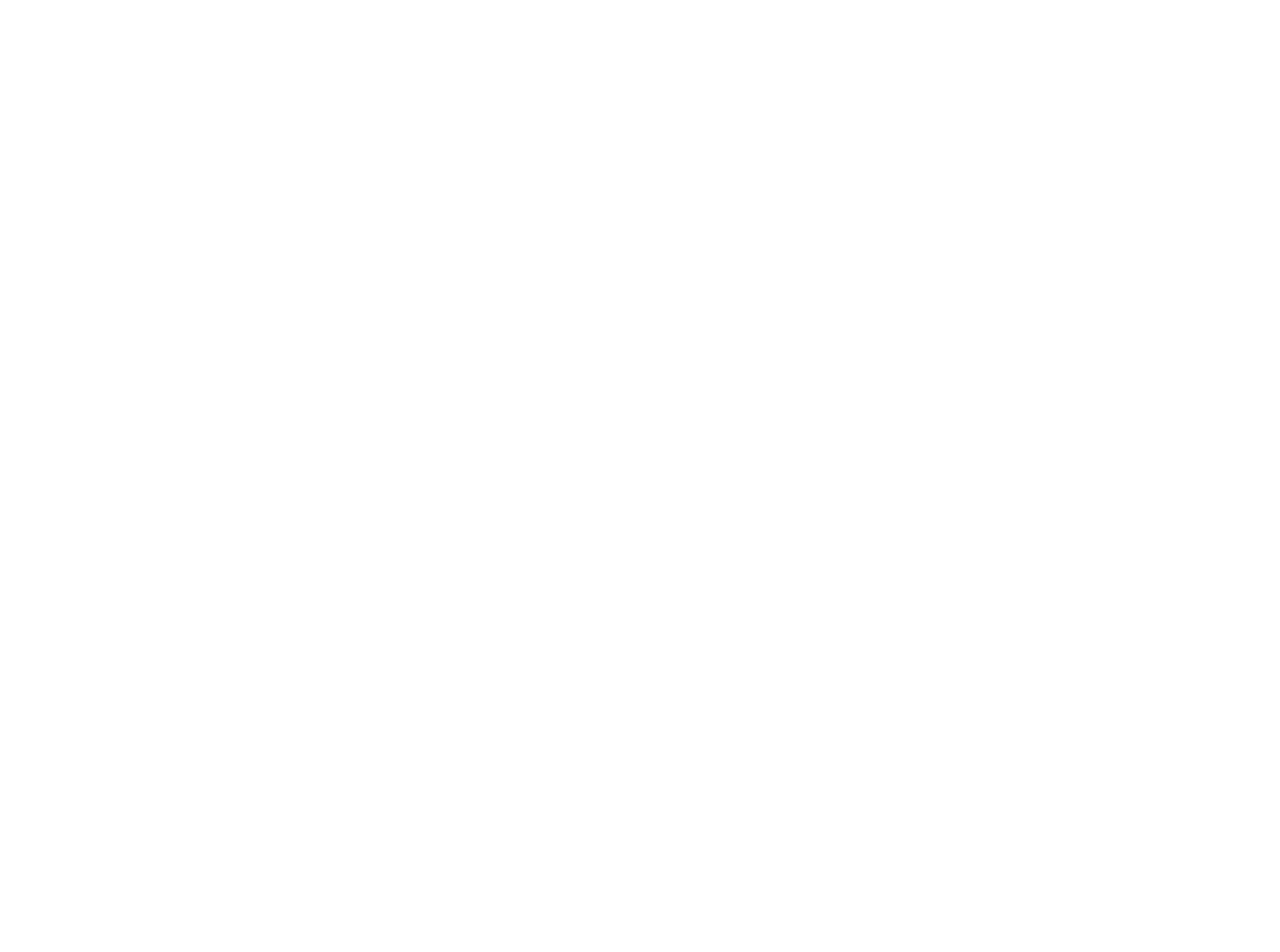
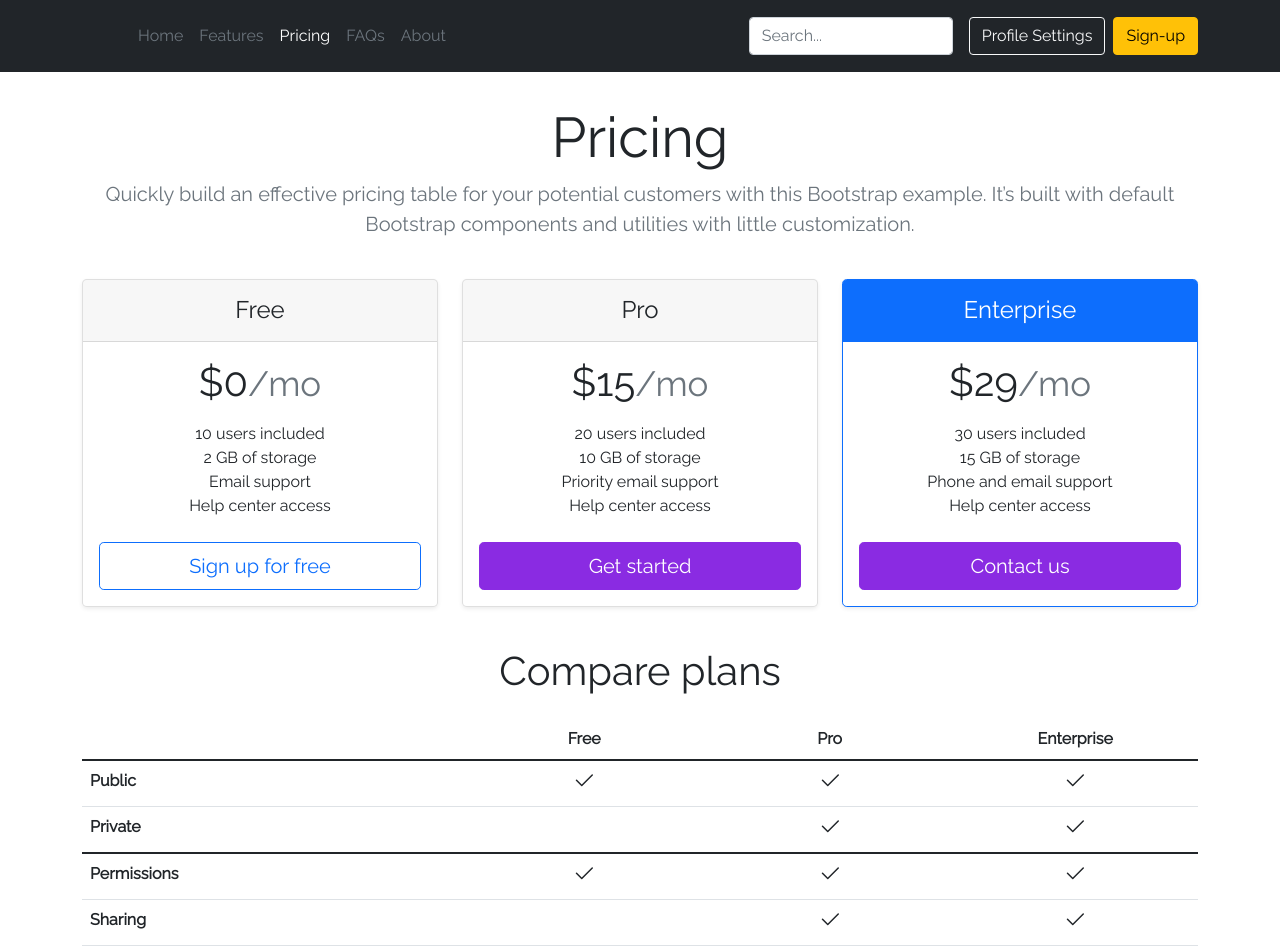
Before and after one commit to astrolabs-csds/cs-coding-janmar-2022_week-67_frontend, a React (Create React App) app: page /pricing in a window 1280 px wide. Shown: the top 952 px of the page. Before the commit the page ends 800 px from the top, so only its background shows below. Built offline with nearby package versions, Linux system fonts and the light colour scheme.

Commit message:
Added PricingScreen. Updated app for UserContext.

```diff
--- a/public/index.html
+++ b/public/index.html
@@ -19,6 +19,10 @@
     <script src="https://cdn.jsdelivr.net/npm/bootstrap@5.1.3/dist/js/bootstrap.bundle.min.js" integrity="sha384-ka7Sk0Gln4gmtz2MlQnikT1wXgYsOg+OMhuP+IlRH9sENBO0LRn5q+8nbTov4+1p" crossorigin="anonymous"></script>
 
 
+    <link rel="preconnect" href="https://fonts.googleapis.com">
+    <link rel="preconnect" href="https://fonts.gstatic.com" crossorigin>
+    <link href="https://fonts.googleapis.com/css2?family=Raleway:ital@0;1&display=swap" rel="stylesheet">
+
     <title>React App</title>
   </head>
   <body>
--- a/src/AboutScreen.js
+++ b/src/AboutScreen.js
@@ -1,14 +1,7 @@
-import NavBar from "./NavBar"
-
 function AboutScreen(props) {
 
     return (
-        <div>
-
-            <NavBar {...props}/>
-            <h1>About Screen</h1>
-
-        </div>
+        <h1>About Screen</h1>
     )
 };
 
--- a/src/App.js
+++ b/src/App.js
@@ -1,13 +1,18 @@
 import { BrowserRouter, Switch, Route } from "react-router-dom";
+import LayoutRoute from "./LayoutRoute.js";
 import MainScreen from './MainScreen.js';
 import AboutScreen from "./AboutScreen.js";
+import PricingScreen from "./PricingScreen.js";
+import ProfileSettingsScreen from "./ProfileSettingsScreen.js";
 
 function App() {
     return (
         <BrowserRouter>
             <Switch>
-                <Route path="/" component={MainScreen} exact={true} />
-                <Route path="/about" component={AboutScreen} exact={true} />
+                <LayoutRoute path="/" component={MainScreen} exact={true} />
+                <LayoutRoute path="/about" component={AboutScreen} exact={true} />
+                <LayoutRoute path="/pricing" component={PricingScreen} exact={true} />
+                <LayoutRoute path="/profile-settings" component={ProfileSettingsScreen} exact={true} />
             </Switch>
         </BrowserRouter>
     )
--- /dev/null
+++ b/src/LayoutRoute.js
@@ -0,0 +1,16 @@
+import { Route } from 'react-router-dom';
+import NavBar from './NavBar.js';
+import Footer from './Footer.js';
+import React from 'react';
+
+function LayoutRoute(props) {
+    return (
+        <>
+            <NavBar {...props} />
+            <Route path={props.path} exact={props.exact} component={props.component} />
+            <Footer {...props} />
+        </>
+    )
+};
+
+export default LayoutRoute;
--- a/src/MainScreen.js
+++ b/src/MainScreen.js
@@ -1,15 +1,11 @@
-import NavBar from "./NavBar";
-import Hero from "./Hero";
-import Features from "./Features";
-import Footer from "./Footer";
+import Hero from './Hero';
+import Features from './Features';
 
 function MainScreen(props) {
   return (
     <div>
-      <NavBar {...props}></NavBar>
       <Hero></Hero>
       <Features></Features>
-      <Footer></Footer>
     </div>
   );
 }
--- a/src/NavBar.js
+++ b/src/NavBar.js
@@ -19,11 +19,11 @@ function NavBar(props) {
             setLinkState(
                 {
                     ...initialState,
-                    [props.match.path]: 'text-white'
+                    [props.path]: 'text-white'
                 }
             )
         },
-        [ props.match.path ]
+        [ props.path ]
     )
 
 
@@ -48,13 +48,13 @@ function NavBar(props) {
                     <li><Link to="/about" className={`nav-link px-2 ${linkState['/about']}`}>About</Link></li>
                 </ul>
 
-                <form className="col-12 col-lg-auto mb-3 mb-lg-0 me-lg-3">
+                <div className="col-12 col-lg-auto mb-3 mb-lg-0 me-lg-3">
                     <input type="search" className="form-control form-control-dark" placeholder="Search..." aria-label="Search" />
-                </form>
+                </div>
 
                 <div className="text-end">
-                <button type="button" className="btn btn-outline-light me-2">Login</button>
-                <button type="button" className="btn btn-warning">Sign-up</button>
+                    <Link to="/profile-settings" className="btn btn-outline-light me-2">Profile Settings</Link>
+                    <button type="button" className="btn btn-warning">Sign-up</button>
                 </div>
             </div>
             </div>
--- /dev/null
+++ b/src/PricingScreen.js
@@ -0,0 +1,131 @@
+function PricingScreen() {
+  return (
+    <>
+<div className="container py-3">
+  <svg xmlns="http://www.w3.org/2000/svg" style={{"display": "none"}}>
+      <symbol id="check" viewBox="0 0 16 16">
+          <title>Check</title>
+          <path d="M13.854 3.646a.5.5 0 0 1 0 .708l-7 7a.5.5 0 0 1-.708 0l-3.5-3.5a.5.5 0 1 1 .708-.708L6.5 10.293l6.646-6.647a.5.5 0 0 1 .708 0z"/>
+      </symbol>
+  </svg>
+  <div className="pricing-header p-3 pb-md-4 mx-auto text-center">
+    <h1 className="display-4 fw-normal">Pricing</h1>
+    <p className="fs-5 text-muted">Quickly build an effective pricing table for your potential customers with this Bootstrap example. It’s built with default Bootstrap components and utilities with little customization.</p>
+</div>
+  <main>
+      <div className="row row-cols-1 row-cols-md-3 mb-3 text-center">
+        <div className="col">
+          <div className="card mb-4 rounded-3 shadow-sm">
+            <div className="card-header py-3">
+              <h4 className="my-0 fw-normal">Free</h4>
+            </div>
+            <div className="card-body">
+              <h1 className="card-title pricing-card-title">$0<small className="text-muted fw-light">/mo</small></h1>
+              <ul className="list-unstyled mt-3 mb-4">
+                <li>10 users included</li>
+                <li>2 GB of storage</li>
+                <li>Email support</li>
+                <li>Help center access</li>
+              </ul>
+              <button type="button" className="w-100 btn btn-lg btn-outline-primary">Sign up for free</button>
+            </div>
+          </div>
+        </div>
+        <div className="col">
+          <div className="card mb-4 rounded-3 shadow-sm">
+            <div className="card-header py-3">
+              <h4 className="my-0 fw-normal">Pro</h4>
+            </div>
+            <div className="card-body">
+              <h1 className="card-title pricing-card-title">$15<small className="text-muted fw-light">/mo</small></h1>
+              <ul className="list-unstyled mt-3 mb-4">
+                <li>20 users included</li>
+                <li>10 GB of storage</li>
+                <li>Priority email support</li>
+                <li>Help center access</li>
+              </ul>
+              <button type="button" className="w-100 btn btn-lg btn-primary">Get started</button>
+            </div>
+          </div>
+        </div>
+        <div className="col">
+          <div className="card mb-4 rounded-3 shadow-sm border-primary">
+            <div className="card-header py-3 text-white bg-primary border-primary">
+              <h4 className="my-0 fw-normal">Enterprise</h4>
+            </div>
+            <div className="card-body">
+              <h1 className="card-title pricing-card-title">$29<small className="text-muted fw-light">/mo</small></h1>
+              <ul className="list-unstyled mt-3 mb-4">
+                <li>30 users included</li>
+                <li>15 GB of storage</li>
+                <li>Phone and email support</li>
+                <li>Help center access</li>
+              </ul>
+              <button type="button" className="w-100 btn btn-lg btn-primary">Contact us</button>
+            </div>
+          </div>
+        </div>
+      </div>
+
+      <h2 className="display-6 text-center mb-4">Compare plans</h2>
+
+      <div className="table-responsive">
+        <table className="table text-center">
+          <thead>
+            <tr>
+              <th style={{"width": "34%"}}></th>
+              <th style={{"width": "22%"}}>Free</th>
+              <th style={{"width": "22%"}}>Pro</th>
+              <th style={{"width": "22%"}}>Enterprise</th>
+            </tr>
+          </thead>
+          <tbody>
+            <tr>
+              <th scope="row" className="text-start">Public</th>
+              <td><svg className="bi" width="24" height="24"><use xlinkHref="#check"/></svg></td>
+              <td><svg className="bi" width="24" height="24"><use xlinkHref="#check"/></svg></td>
+              <td><svg className="bi" width="24" height="24"><use xlinkHref="#check"/></svg></td>
+            </tr>
+            <tr>
+              <th scope="row" className="text-start">Private</th>
+              <td></td>
+              <td><svg className="bi" width="24" height="24"><use xlinkHref="#check"/></svg></td>
+              <td><svg className="bi" width="24" height="24"><use xlinkHref="#check"/></svg></td>
+            </tr>
+          </tbody>
+
+          <tbody>
+            <tr>
+              <th scope="row" className="text-start">Permissions</th>
+              <td><svg className="bi" width="24" height="24"><use xlinkHref="#check"/></svg></td>
+              <td><svg className="bi" width="24" height="24"><use xlinkHref="#check"/></svg></td>
+              <td><svg className="bi" width="24" height="24"><use xlinkHref="#check"/></svg></td>
+            </tr>
+            <tr>
+              <th scope="row" className="text-start">Sharing</th>
+              <td></td>
+              <td><svg className="bi" width="24" height="24"><use xlinkHref="#check"/></svg></td>
+              <td><svg className="bi" width="24" height="24"><use xlinkHref="#check"/></svg></td>
+            </tr>
+            <tr>
+              <th scope="row" className="text-start">Unlimited members</th>
+              <td></td>
+              <td><svg className="bi" width="24" height="24"><use xlinkHref="#check"/></svg></td>
+              <td><svg className="bi" width="24" height="24"><use xlinkHref="#check"/></svg></td>
+            </tr>
+            <tr>
+              <th scope="row" className="text-start">Extra security</th>
+              <td></td>
+              <td></td>
+              <td><svg className="bi" width="24" height="24"><use xlinkHref="#check"/></svg></td>
+            </tr>
+          </tbody>
+        </table>
+      </div>
+  </main>
+</div>
+</>
+  )
+};
+
+export default PricingScreen;
--- /dev/null
+++ b/src/ProfileSettingsScreen.js
@@ -0,0 +1,27 @@
+import { useContext } from 'react';
+import { Context as UserContext } from './UserContext';
+
+function ProfileSettingsScreen() {
+
+    // Subscribe to the Provider
+    const { firstName, lastName, email }  = useContext(UserContext);
+
+    return (
+        <div className="container py-5" style={{"maxWidth": "600px"}}>
+            <h1>Profile Settings</h1>
+
+            <label>First Name</label>
+            <input type="text" className="form-control" defaultValue={firstName}/>
+
+            <label>Last Name</label>
+            <input type="text" className="form-control" defaultValue={lastName}/>
+
+            <label>Email</label>
+            <input type="text" className="form-control" defaultValue={email}/>
+
+        </div>
+    )
+
+}
+
+export default ProfileSettingsScreen;
--- /dev/null
+++ b/src/UserContext.js
@@ -0,0 +1,25 @@
+// Import functions to create and provision a Context Component
+import React, { useReducer, createContext, useCallback, createElement } from 'react';
+
+// Create the Context componet
+export const Context = createContext();
+
+
+// Create an initial state
+const initialState = {
+    "firstName": "Dany",
+    "lastName": "Entezari",
+    "email": "dany@astrolabs.com"
+}
+
+
+export function UserContextProvider(props) {
+
+    return (
+        <Context.Provider
+        value={initialState}
+        >
+            {props.children}
+        </Context.Provider>
+    )
+};
--- a/src/index.css
+++ b/src/index.css
@@ -1,8 +1,6 @@
 body {
   margin: 0;
-  font-family: -apple-system, BlinkMacSystemFont, 'Segoe UI', 'Roboto', 'Oxygen',
-    'Ubuntu', 'Cantarell', 'Fira Sans', 'Droid Sans', 'Helvetica Neue',
-    sans-serif;
+  font-family: 'Raleway', sans-serif;
   -webkit-font-smoothing: antialiased;
   -moz-osx-font-smoothing: grayscale;
 }
@@ -11,3 +9,9 @@ code {
   font-family: source-code-pro, Menlo, Monaco, Consolas, 'Courier New',
     monospace;
 }
+
+
+.btn-primary {
+  background-color: blueviolet;
+  border-color: blueviolet;
+}
--- a/src/index.js
+++ b/src/index.js
@@ -1,13 +1,16 @@
 import React from 'react';
 import ReactDOM from 'react-dom';
-
+import './index.css';
+import { UserContextProvider } from './UserContext';
 import App from './App';
 // import MainScreen from './MainScreen';
 import reportWebVitals from './reportWebVitals';
 
 ReactDOM.render(
   <React.StrictMode>
-    <App />
+    <UserContextProvider>
+      <App />
+    </UserContextProvider>
   </React.StrictMode>,
   document.getElementById('root')
 );
```
Also changed, not shown: 1 other file (tests, documents, lock files or other folders).
